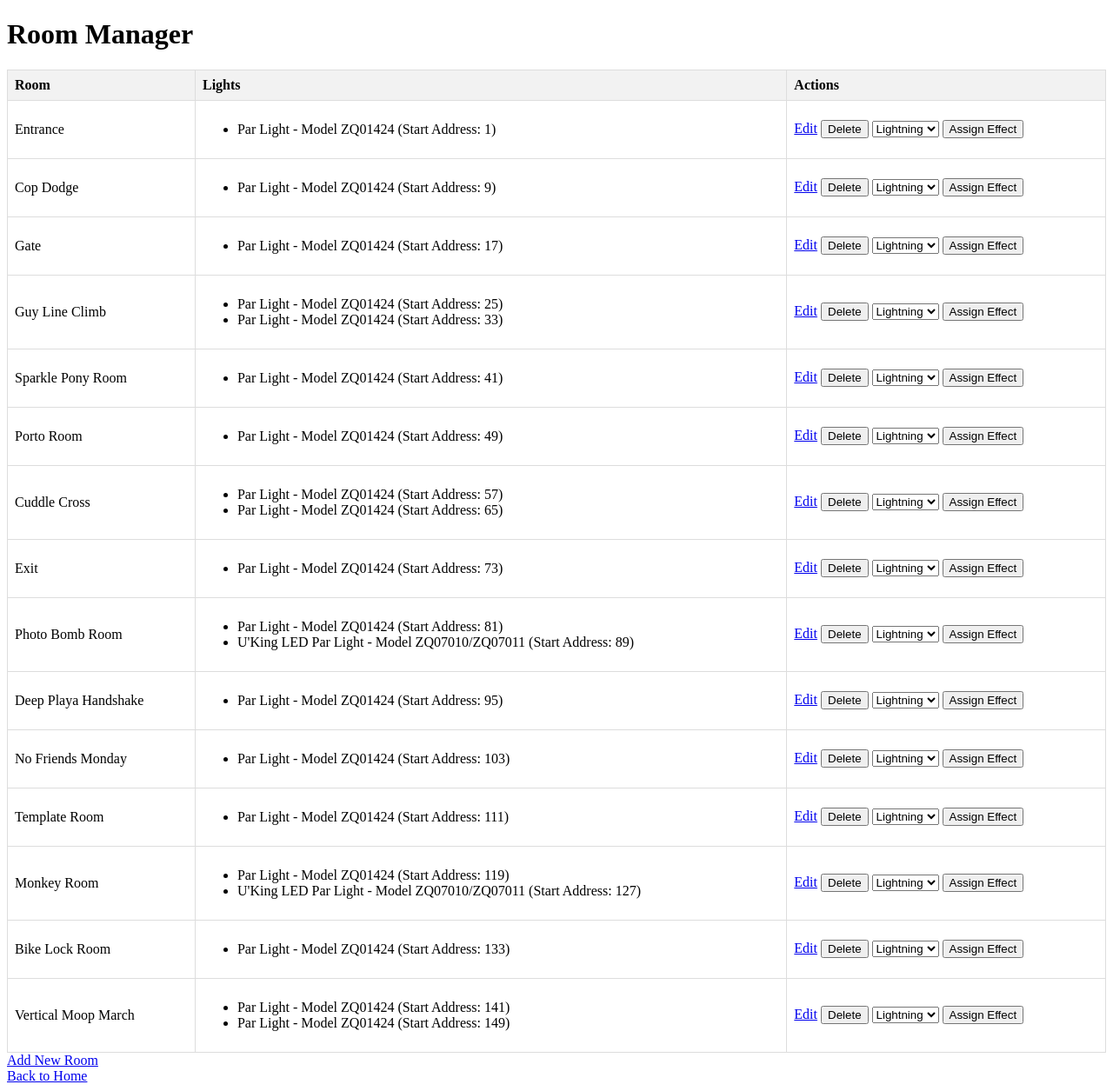
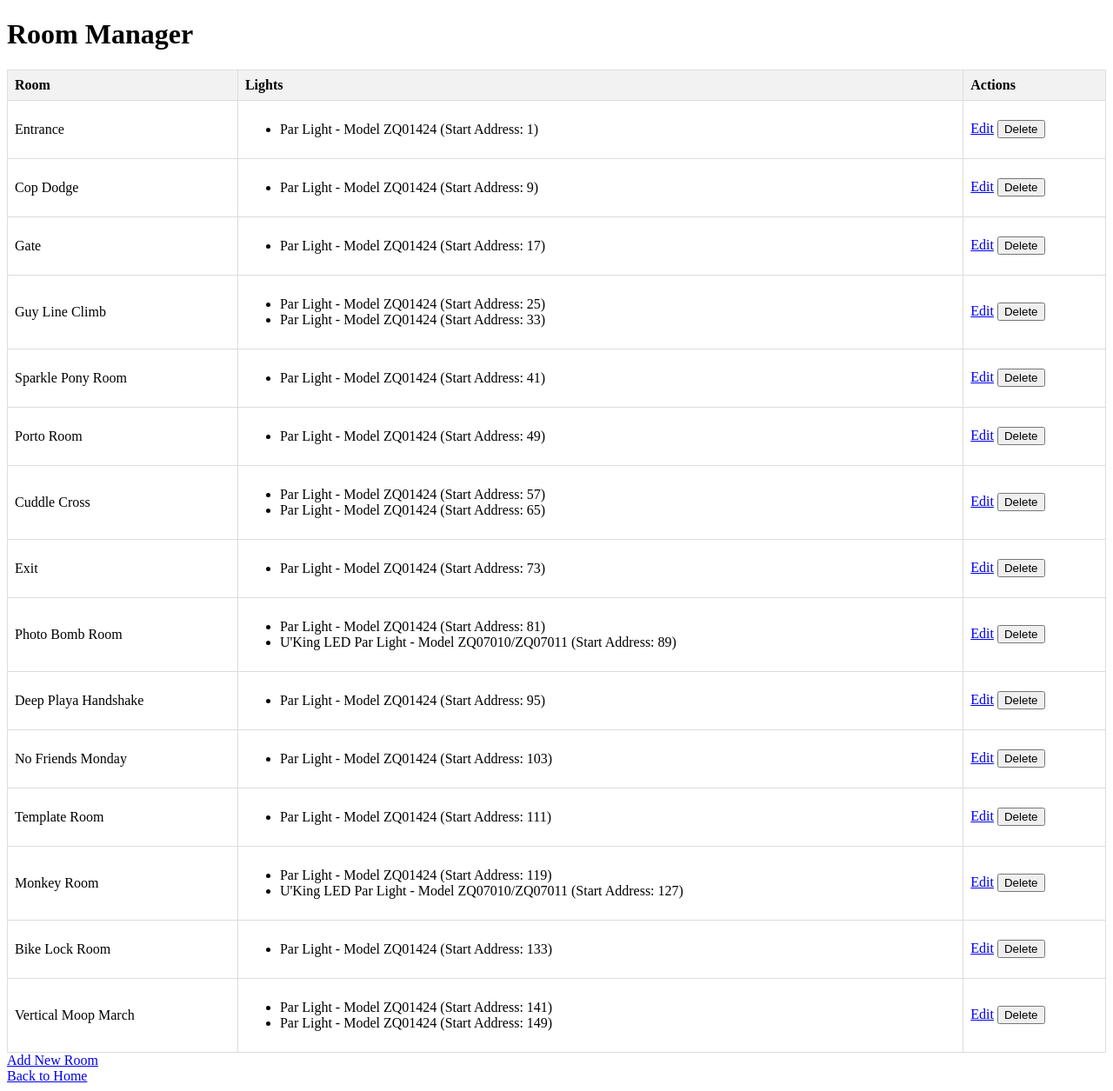
Before and after one commit to Coleslaw3557/lohp-maze, a Flask app: page /rooms in a window 1280 px wide. Shown: the whole page at 87% size. Run offline with Flask 3, Linux system fonts and the light colour scheme.

Commit message:
feat: Remove effect assignment functionality from room manager

```diff
--- a/templates/room_manager.html
+++ b/templates/room_manager.html
@@ -42,24 +42,6 @@
                 <form action="{{ url_for('delete_room', room=room) }}" method="post" style="display: inline;">
                     <input type="submit" value="Delete" onclick="return confirm('Are you sure you want to delete this room?');">
                 </form>
-                <form action="{{ url_for('assign_effect') }}" method="post" style="display: inline;">
-                    <input type="hidden" name="room" value="{{ room }}">
-                    <select name="effect_name">
-                        {% for effect_name in effects_manager.get_all_effects() %}
-                        <option value="{{ effect_name }}">{{ effect_name }}</option>
-                        {% endfor %}
-                    </select>
-                    <input type="submit" value="Assign Effect">
-                </form>
-                {% if room in effects_manager.room_effects %}
-                <form action="{{ url_for('remove_room_effect', room=room) }}" method="post" style="display: inline;">
-                    <input type="submit" value="Remove Effect">
-                </form>
-                <form action="{{ url_for('test_effect', room=room) }}" method="post" style="display: inline;">
-                    <input type="submit" value="Test Effect" onclick="testEffect(event, '{{ room }}')">
-                </form>
-                <div id="testEffectResult_{{ room }}" style="display: none;"></div>
-                {% endif %}
             </td>
         </tr>
         {% endfor %}
@@ -67,32 +49,5 @@
     <a href="{{ url_for('add_room') }}">Add New Room</a>
     <br>
     <a href="{{ url_for('index') }}">Back to Home</a>
-<script>
-function testEffect(event, room) {
-    event.preventDefault();
-    fetch(`/test_effect/${room}`, {
-        method: 'POST',
-    })
-    .then(response => response.json())
-    .then(data => {
-        const resultDiv = document.getElementById(`testEffectResult_${room}`);
-        resultDiv.style.display = 'block';
-        if (data.message) {
-            resultDiv.innerHTML = `<p>${data.message}</p>`;
-        } else if (data.error) {
-            resultDiv.innerHTML = `<p>Error: ${data.error}</p>`;
-        }
-        if (data.log_messages) {
-            resultDiv.innerHTML += '<h4>Log Messages:</h4><ul>' +
-                data.log_messages.map(msg => `<li>${msg}</li>`).join('') +
-                '</ul>';
-        }
-    })
-    .catch(error => {
-        console.error('Error:', error);
-        alert('An error occurred while testing the effect');
-    });
-}
-</script>
 </body>
 </html>
```
